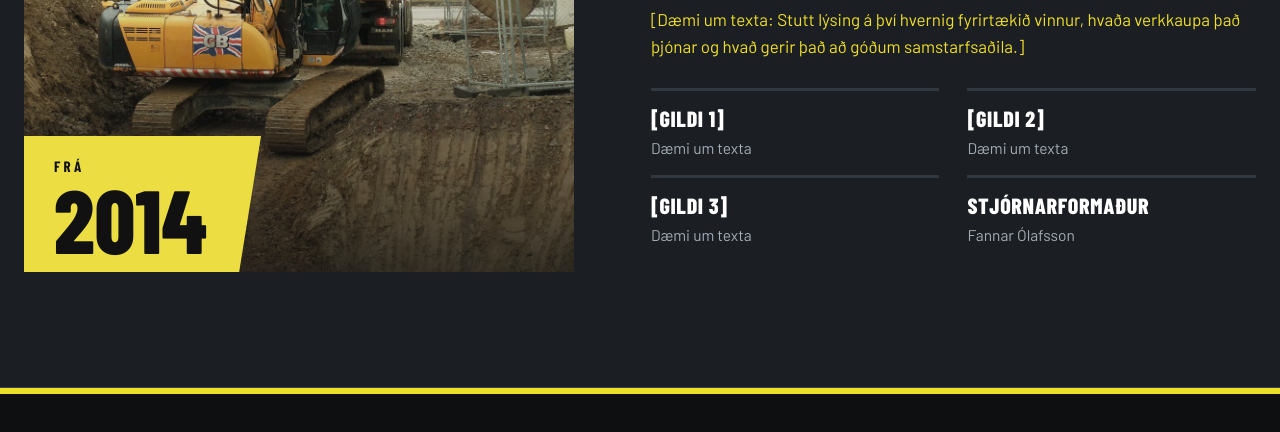
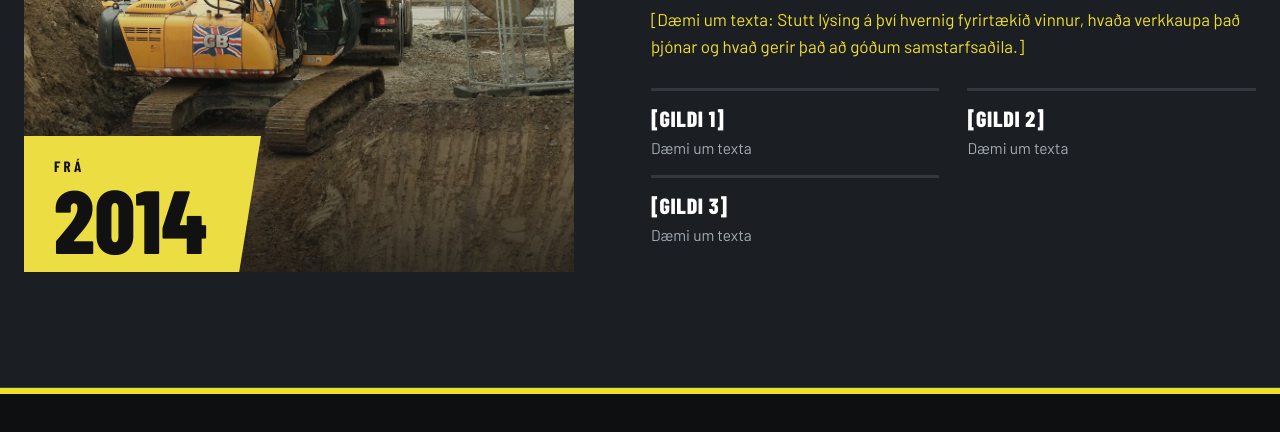
Before and after one commit to hjalmar-DB/jarnverk-site, a plain HTML site: page um-okkur/index.html in a window 1280 px wide. Shown: the part 773-1205 px from the top of the page. Drawn offline with Linux system fonts and the light colour scheme.

Commit message:
Remove Fannar Ólafsson from the about page.
Drop the chairman fact so the values list stays a complete grid without a named person.

Co-authored-by: hjalmar-DB <hjalmar-DB@users.noreply.github.com>

```diff
--- a/um-okkur/index.html
+++ b/um-okkur/index.html
@@ -88,7 +88,6 @@
         <li><b>[Gildi 1]</b>Dæmi um texta</li>
         <li><b>[Gildi 2]</b>Dæmi um texta</li>
         <li><b>[Gildi 3]</b>Dæmi um texta</li>
-        <li><b>Stjórnarformaður</b>Fannar Ólafsson</li>
       </ul>
     </div>
   </div>
```
